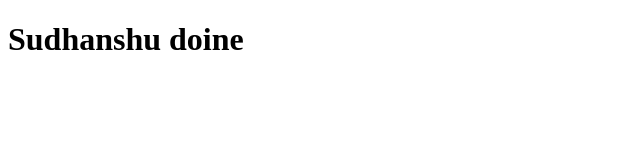
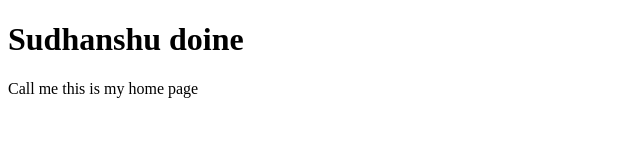
Before and after one commit to sudhanshuWebarth/raviTest, a plain HTML site: page index.html in a window 1280 px wide. Shown: the whole page, without its empty margins (0-640 px from the left). Drawn offline with Linux system fonts and the light colour scheme.

Commit message:
update in index

```diff
--- a/index.html
+++ b/index.html
@@ -6,5 +6,6 @@
   </head>
   <body>
 <h1>Sudhanshu doine</h1>
+<p>Call me this is my home page</p>
   </body>
 </html>
```
